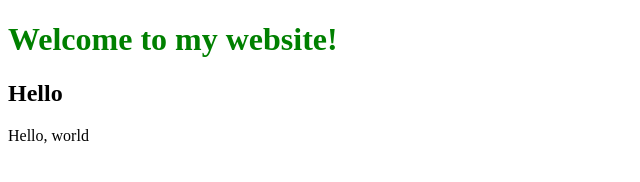
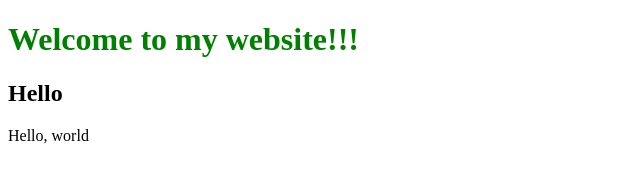
Before and after one commit to pettel/project1, a plain HTML site: page index.html in a window 1280 px wide. Shown: the full height of the page, 0-640 px from the left. Drawn offline with Linux system fonts and the light colour scheme.

Commit message:
add punctuation

```diff
--- a/index.html
+++ b/index.html
@@ -4,7 +4,7 @@
         <title>Project0</title>
     </head>
     <body>
-        <h1 style="color: green;">Welcome to my website!</h1>
+        <h1 style="color: green;">Welcome to my website!!!</h1>
         <h2>Hello</h2>
         Hello, world
     </body>
```
